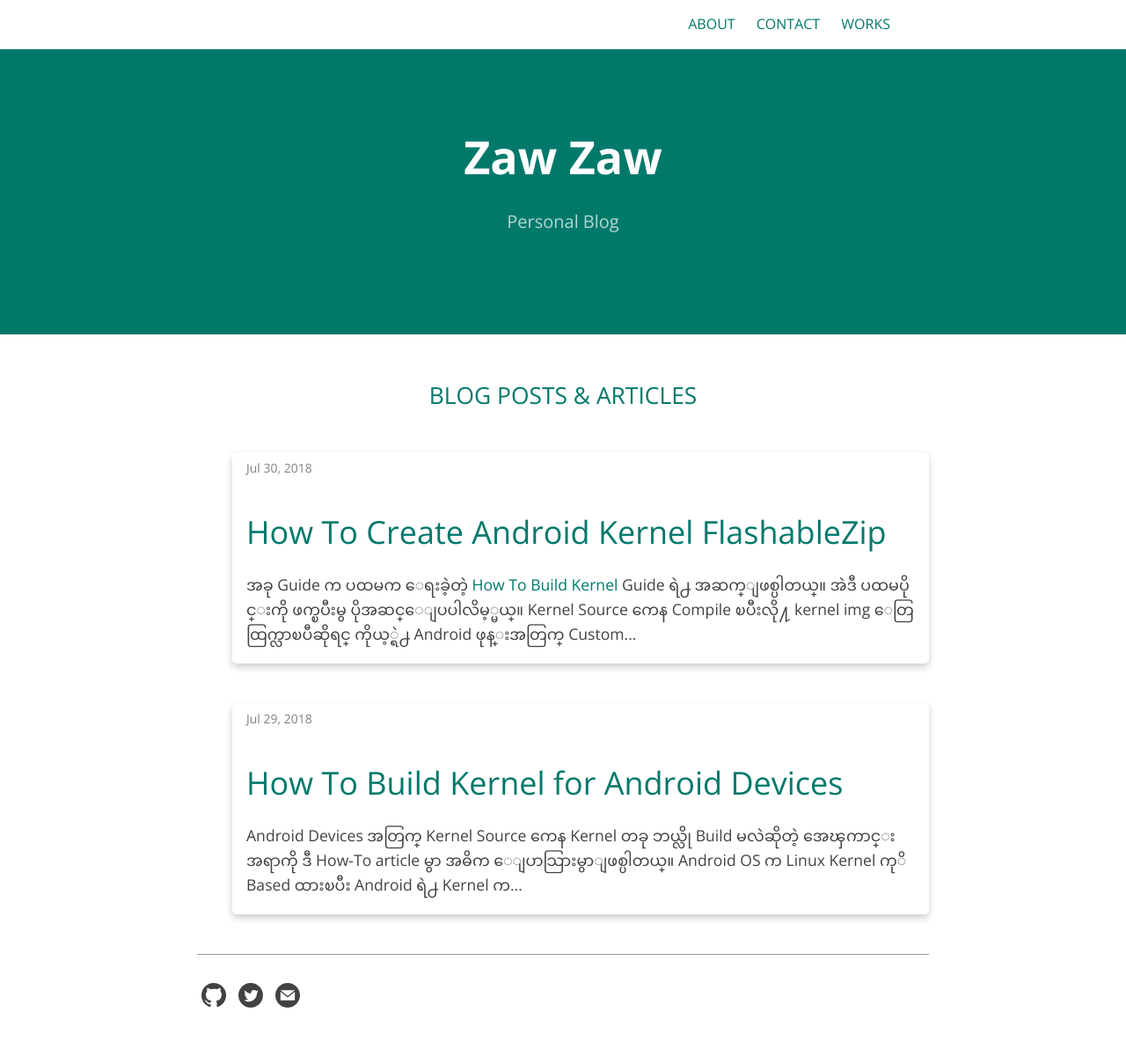
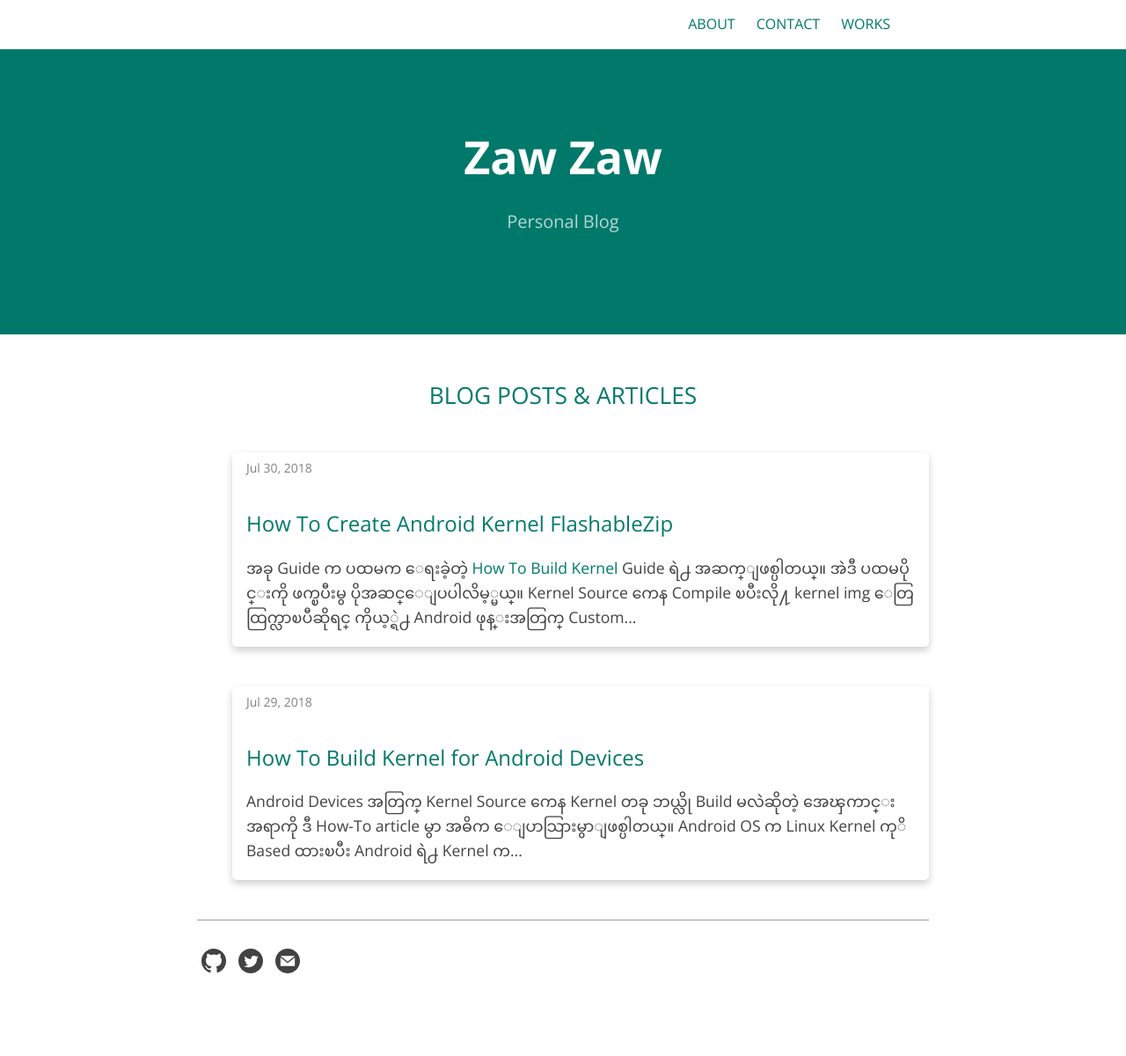
Before and after one commit to zawzaww/zawzaww.github.io, a Jekyll site: the page built from index.md, in a window 1280 px wide. Shown: the whole page at 88% size. Built offline with Jekyll 4.4.1, drawn with Linux system fonts in a browser that asks for light colours; after the commit the page ends 1162 px from its top, so only the background shows below that.

Commit message:
_layouts: sass: Set to h2 and adjust fontsize for postlink

```diff
--- a/_layouts/home.html
+++ b/_layouts/home.html
@@ -19,7 +19,7 @@ layout: default
             {% assign date_format = site.cayman-blog.date_format | default: "%b %-d, %Y" %}
             <span class="post-meta">{{ post.date | date: date_format }}</span>
 
-            <h3><a class="post-link" href="{{ post.url | relative_url }}" title="{{ post.title }}">{{ post.title | escape }}</a></h3>
+            <h2><a class="post-link" href="{{ post.url | relative_url }}" title="{{ post.title }}">{{ post.title | escape }}</a></h2>
 
             <span>{{ post.excerpt | markdownify | truncatewords: 30 }}</span>
            </div>
--- a/_sass/blog/_layout.scss
+++ b/_sass/blog/_layout.scss
@@ -138,5 +138,5 @@
 
 .post-link {
   display: block;
-  font-size: 36px
+  @include relative-font-size(1.5);
 }
```
